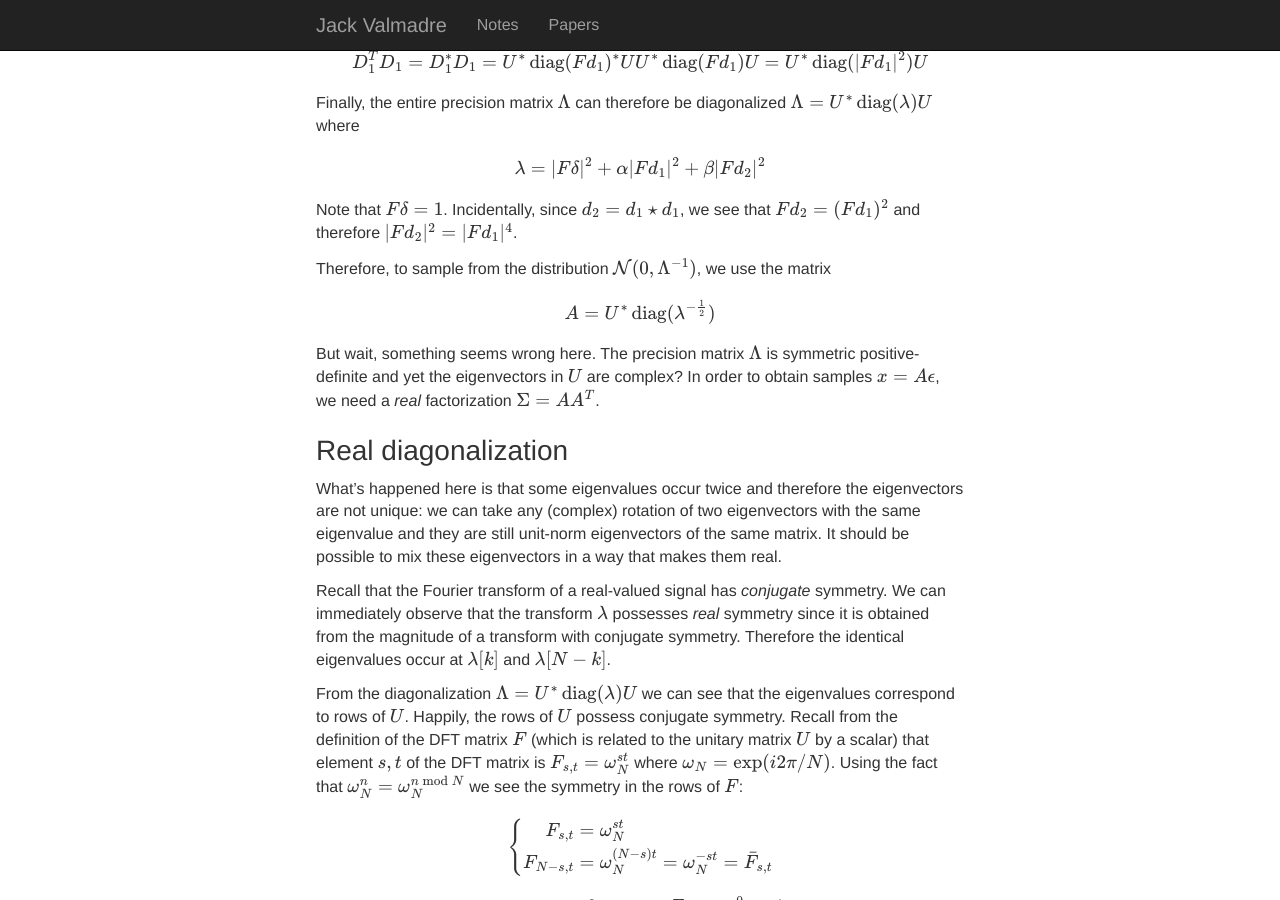
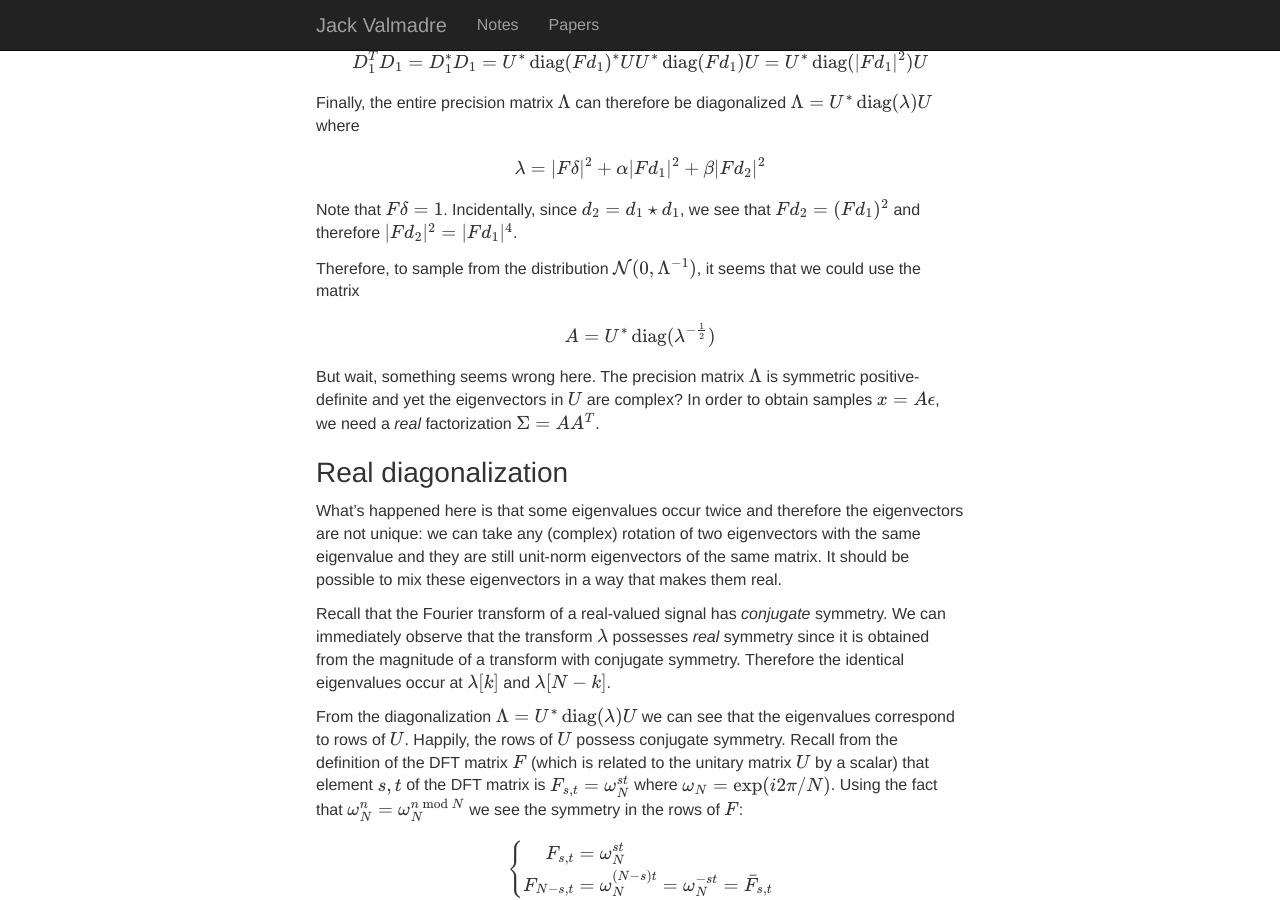
Before and after one commit to jvlmdr/jack.valmadre.net, a Jekyll site: the page built from notes/_posts/2020-01-06-sample-smooth-paths.md, in a window 1280 px wide and 900 px high, scrolled down 1883 px. Built offline with Jekyll 4.4.1, drawn with Linux system fonts in a browser that asks for light colours; nearby versions of some CDN libraries; formulas are drawn with MathJax 3.

```diff
--- a/notes/_posts/2020-01-06-sample-smooth-paths.md
+++ b/notes/_posts/2020-01-06-sample-smooth-paths.md
@@ -73,7 +73,7 @@
 Note that $F \delta = 1$.
 Incidentally, since $d_2 = d_1 \star d_1$, we see that $F d_{2} = (F d_{1})^2$ and therefore $\lvert F d_{2} \rvert^2 = \lvert F d_{1} \rvert^4$.
 
-Therefore, to sample from the distribution $\mathcal{N}(0, \Lambda^{-1})$, we use the matrix
+Therefore, to sample from the distribution $\mathcal{N}(0, \Lambda^{-1})$, it seems that we could use the matrix
 
 $$ A = U^{\ast} \operatorname{diag}(\lambda^{-\frac{1}{2}}) $$
 
```
